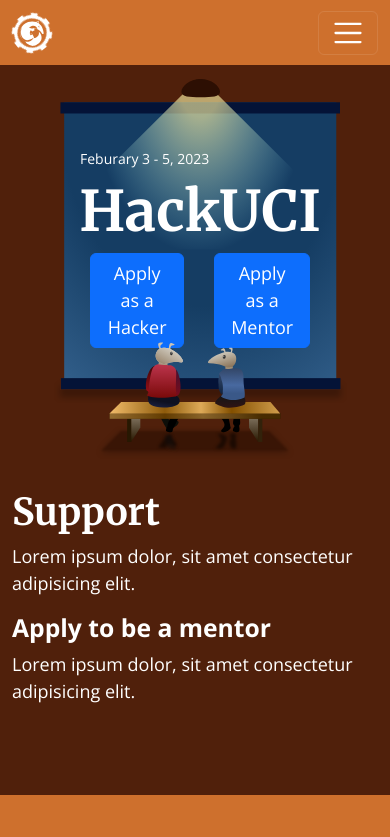
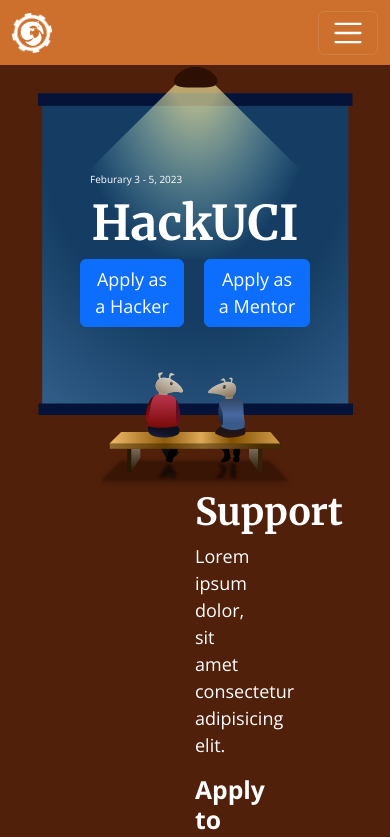
Before and after one commit to shadow0419/hack-website, a Next.js app: page / in a window 390 px wide. Shown: the top 837 px of the page. Built offline with nearby package versions, Linux system fonts and the light colour scheme.

Commit message:
moved panel component text into TextPanel component props, created custom breakpoints

```diff
--- a/src/components/TextPanel/TextPanel.module.scss
+++ b/src/components/TextPanel/TextPanel.module.scss
@@ -1,11 +1,14 @@
 @import 'bootstrap/scss/_functions';
 @import 'bootstrap/scss/_variables';
 @import 'bootstrap/scss/mixins/_breakpoints';
+@import '/src/styles/hackuci-overrides.scss';
 
-.homeBenchImage {
-    background-size: 400px;
-    width: 400px;
+.homeTextPanel {
+    background-image: url('~/src/assets/images/landing_text_panel.svg');
+    background-size: 450px;
+    width: 450px;
     height: 350px;
+    position: relative;
 
     @include media-breakpoint-up(md) {
         background-size: 750px;
@@ -18,3 +21,24 @@
         height: 700px;
     }
 }
+
+.homePanelContent {
+    position: absolute;
+    bottom: 18%;
+    display: flex;
+    flex-direction: column;
+    align-items: center;
+    justify-content: flex-start;
+    margin: 40px 65px 25px 65px;
+    padding: 0px 35px;
+    @include media-breakpoint-up(md) {
+        bottom: 20%;
+        margin: 75px 125px 50px 125px;
+        padding: 0px 60px;
+    }
+    @include media-breakpoint-up(lg) {
+        bottom: 25%;
+        margin: 75px 140px 50px 140px;
+        padding: 0px 80px;
+    }
+}
--- a/src/components/TextPanel/TextPanel.tsx
+++ b/src/components/TextPanel/TextPanel.tsx
@@ -1,11 +1,13 @@
-import panelImage from 'assets/images/landing_text_panel.svg';
-import Image from 'next/image';
 import React from 'react';
 import styles from './TextPanel.module.scss';
 
-function TextPanel() {
+function TextPanel(content: any) {
     return (
-        <Image src={panelImage} alt="Text Panel" className={styles.homeBenchImage} />
+        <div className={styles.homeTextPanel}>
+            <div className={styles.homePanelContent}>
+                {content.props.props.children}
+            </div>
+        </div>
     );
 }
 
--- a/src/styles/_hackuci-overrides.scss
+++ b/src/styles/_hackuci-overrides.scss
@@ -13,3 +13,16 @@
 $accordion-border-width: 0;
 $accordion-button-icon: url("~/src/assets/icons/plus-lg.svg");
 $accordion-button-active-icon: url("~/src/assets/icons/dash-lg.svg");
+
+$grid-breakpoints: (
+	xs: 0,
+	sm: 400px,
+	md: 750px,
+	lg: 860px,
+);
+$container-max-widths: (
+	xs: 0,
+	sm: 400px,
+	md: 750px,
+	lg: 860px,
+);
--- a/src/views/home/sections/Landing.module.scss
+++ b/src/views/home/sections/Landing.module.scss
@@ -1,63 +1,31 @@
 @import 'bootstrap/scss/_functions';
 @import 'bootstrap/scss/_variables';
 @import 'bootstrap/scss/mixins/_breakpoints';
-@import "styles/gallery-theme";
-
-.homeLanding {
-    display: flex;
-    flex-direction: column;
-    align-items: center;
-    justify-content: center;
-
-    .homeTextPanel {
-        position: relative;
-        width: 400px;
-        height: 350px;
-        margin: auto;
-        @include media-breakpoint-up(md) {
-            width: 750px;
-            height: 600px;
-        }
-        @include media-breakpoint-up(lg) {
-            width: 860px;
-            height: 750px;
-        }
-
-
-        .homePanelContent {
-            position: absolute;
-            bottom: 12%;
-            display: flex;
-            flex-direction: column;
-            align-items: center;
-            justify-content: flex-start;
-            margin: 40px 65px 25px 65px;
-            padding: 0px 10px 0px 10px;
-            @include media-breakpoint-up(md) {
-                bottom: 20%;
-                margin: 75px 125px 50px 125px;
-                padding: 0px 40px 0px 40px;
-            }
-            @include media-breakpoint-up(lg) {
-                bottom: 25%;
-                margin: 75px 140px 50px 140px;
-                padding: 0px 80px 0px 80px;
-            }
+@import '/src/styles/hackuci-overrides.scss';
+@import "/src/styles/gallery-theme";
 
 .homeDate {
     color: $white;
-                font-size: 14px;
+    font-size: 10px;
     margin-right: auto;
-                margin-left: 5px;
+    margin-left: 20px;
     @include media-breakpoint-up(md) {
+        font-size: 20px;
+        margin-left: 0px;
+    }
+    @include media-breakpoint-up(lg) {
         font-size: 24px;
+        margin-left: 0px;
     }
 }
 .homeHeading {
     color: $white;
-                font-size: 56px;
+    font-size: 48px;
     font-family: var(--next-font-merriweather);
     @include media-breakpoint-up(md) {
+        font-size: 84px;
+    }
+    @include media-breakpoint-up(lg) {
         font-size: 96px;
     }
 }
@@ -76,18 +44,25 @@
     }
 
     .homeButton {
+        margin: 0px 10px;
+        @include media-breakpoint-up(md) {
             margin: 0px 15px;
-                    @include media-breakpoint-up(md) {
+        }
+        @include media-breakpoint-up(lg) {
             margin: 0px 30px;
         }
     }
 }
-        }
-    }
+
+.homeLanding {
+    display: flex;
+    flex-direction: column;
+    align-items: center;
+    justify-content: center;
 
     .homeBenches {
         position: absolute;
-        top: 270px;
+        top: 300px;
         @include media-breakpoint-up(md) {
             top: 530px;
         }
--- a/src/views/home/sections/Landing.tsx
+++ b/src/views/home/sections/Landing.tsx
@@ -7,20 +7,19 @@
 
 
 function Landing() {
+	const panelContent = <div>
+		<div className={styles.homeDate}>Feburary 3 - 5, 2023</div>
+		<div className={styles.homeHeading}>HackUCI</div>
+
+		<div className={styles.homeButtons}>
+			<Button className={styles.homeButton} href="#">Apply as a Hacker</Button>
+			<Button className={styles.homeButton} href="#">Apply as a Mentor</Button>
+		</div>
+	</div>;
+
 	return (
 		<section className={styles.homeLanding}>
-			<div className={styles.homeTextPanel}>
-				<TextPanel />
-				<div className={styles.homePanelContent}>
-					<div className={styles.homeDate}>Feburary 3 - 5, 2023</div>
-					<div className={styles.homeHeading}>HackUCI</div>
-
-					<div className={styles.homeButtons}>
-						<Button className={styles.homeButton} href="#">Apply as a Hacker</Button>
-						<Button className={styles.homeButton} href="#">Apply as a Mentor</Button>
-					</div>
-				</div>
-			</div>
+			<TextPanel props={panelContent} />
 			<div className={styles.homeBenches}>
 				<Image src={benchImage} alt="Landing Benches" className={styles.homeBenchImage} />
 			</div>
```
Also changed, not shown: src/styles/hackuci.scss (line endings or trailing spaces). Lines whose indentation alone changed are shown as unchanged.
